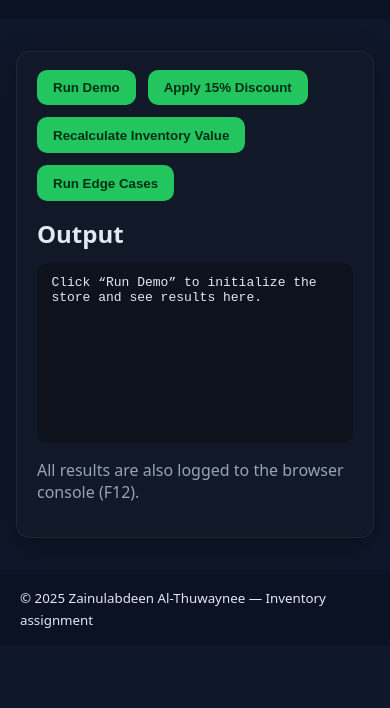
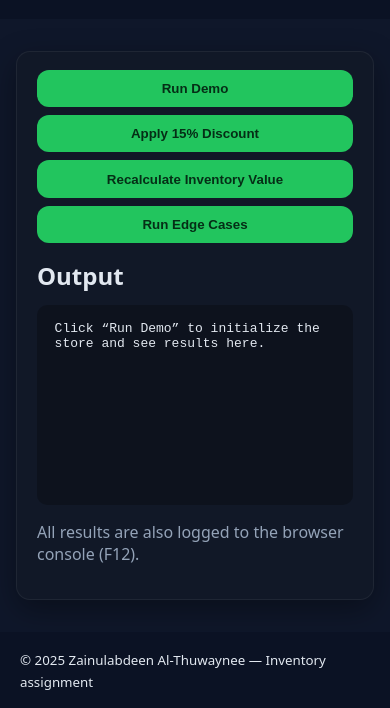
Before and after one commit to zthuwaynee/js-inventory-management, a plain HTML site: page index.html in a window 390 px wide. Shown: the part 158-866 px from the top of the page. Before the commit the page ends 844 px from the top, so only its background shows below. Drawn offline with Linux system fonts and the light colour scheme.

Commit message:
added deployment meta

```diff
--- a/index.html
+++ b/index.html
@@ -5,6 +5,7 @@
   <title>Inventory System | Zainulabdeen</title>
   <meta name="viewport" content="width=device-width, initial-scale=1" />
   <meta name="description" content="Inventory management system using JavaScript classes, inheritance, and static methods." />
+  <meta name="theme-color" content="#0f172a" />
   <style>
     :root { --bg:#0f172a; --fg:#e2e8f0; --card:#111827; --accent:#22c55e; --accent-2:#16a34a; --muted:#94a3b8; }
     * { box-sizing: border-box; }
@@ -14,13 +15,17 @@
     .card { background: var(--card); border: 1px solid rgba(255,255,255,.06); border-radius: 14px; padding: 1.1rem 1.25rem; box-shadow: 0 10px 30px rgba(0,0,0,.35); }
     h1, h2 { margin: .2rem 0 .8rem; }
     .row { display: flex; gap: .75rem; flex-wrap: wrap; margin-bottom: 1rem; }
-    button { padding: .65rem 1rem; border-radius: 10px; border: 0; background: var(--accent); color: #052e16; font-weight: 700; cursor: pointer; transition: transform .06s ease, box-shadow .2s ease, background .2s ease; }
+    button { padding: .7rem 1.05rem; border-radius: 12px; border: 0; background: var(--accent); color: #052e16; font-weight: 700; cursor: pointer; transition: transform .06s ease, box-shadow .2s ease, background .2s ease; }
     button:hover { background: var(--accent-2); box-shadow: 0 8px 16px rgba(22,163,74,.25); }
     button:active { transform: translateY(1px); }
     button:focus-visible { outline: 3px solid #93c5fd; outline-offset: 2px; }
-    pre { white-space: pre-wrap; word-wrap: break-word; background: rgba(0,0,0,.25); border-radius: 10px; padding: .75rem .9rem; min-height: 180px; }
+    pre { white-space: pre-wrap; word-wrap: break-word; background: rgba(0,0,0,.25); border-radius: 10px; padding: 1rem 1.1rem; min-height: 200px; }
     .muted { color: var(--muted); }
     a { color: #93c5fd; }
+    @media (max-width: 540px) {
+      .row { gap: .5rem; }
+      button { width: 100%; }
+    }
   </style>
 </head>
 <body>
```
